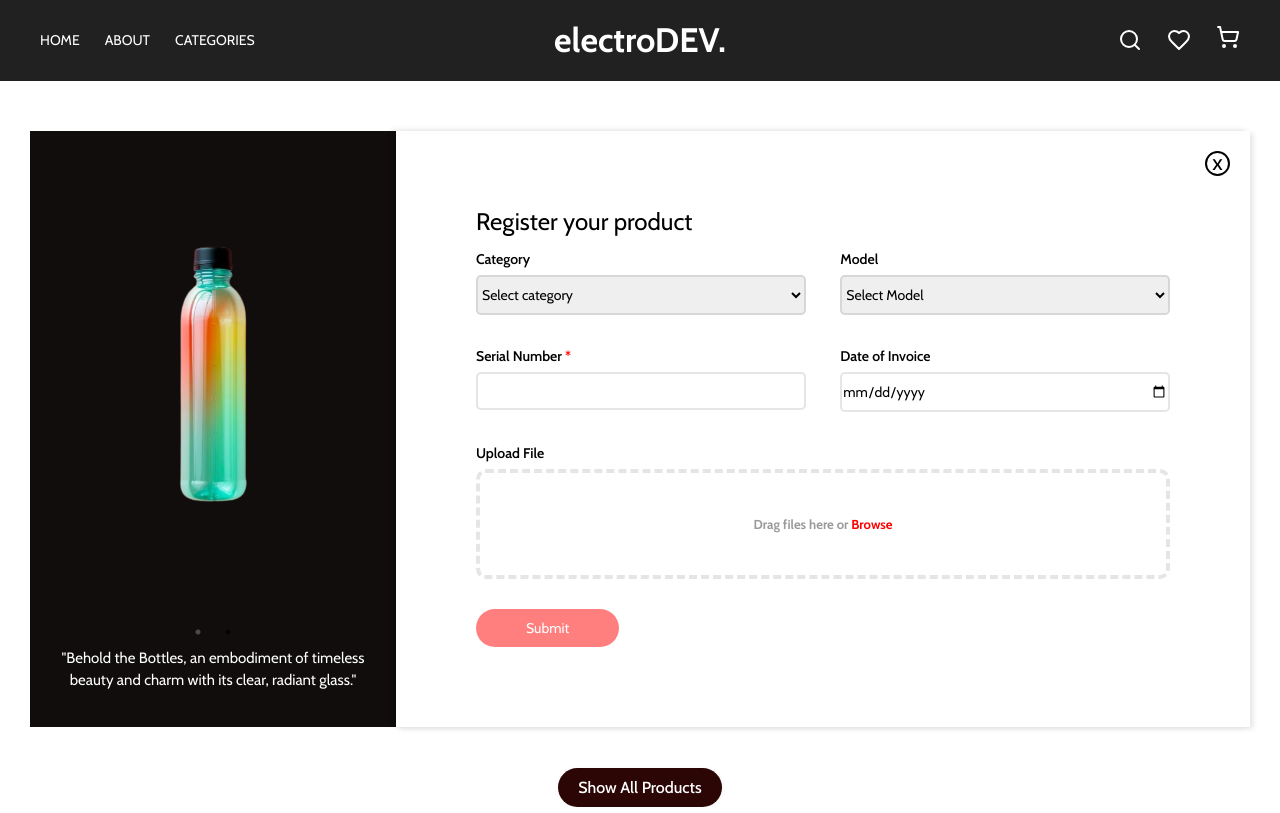
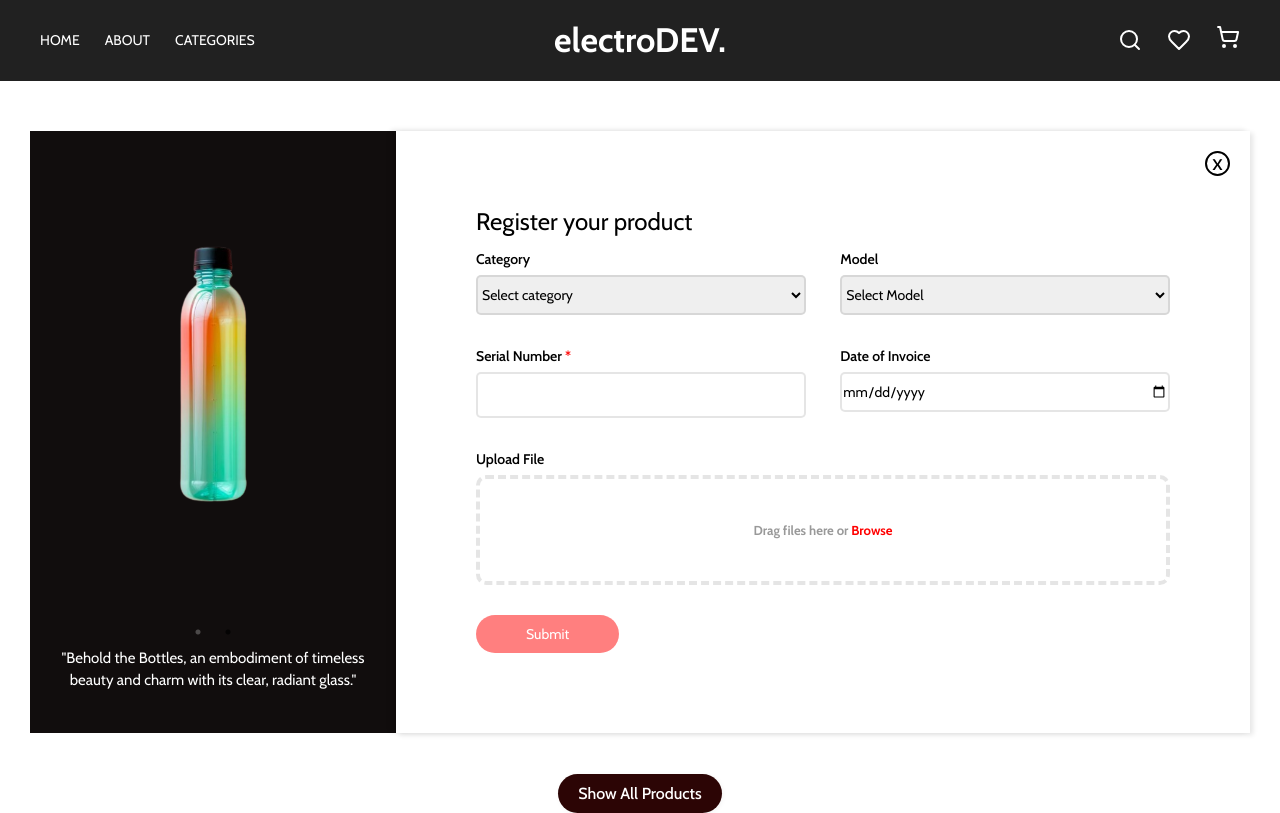
Before and after one commit to Neeraj-2525/Assignment-Neeraj, a React (Vite) app: page / in a window 1280 px wide. Built offline with nearby package versions, Linux system fonts and the light colour scheme.

Commit message:
serial num input padding y increase

```diff
--- a/src/components/RegForm/RegForm.css
+++ b/src/components/RegForm/RegForm.css
@@ -153,6 +153,10 @@ option{
     cursor: not-allowed;
 }
 
+input[name="serialNum"]{
+    padding: 12px 0;
+}
+
 @media only screen and (min-width: 768px) {
     .regFormWrapper {
         display: flex;
```
